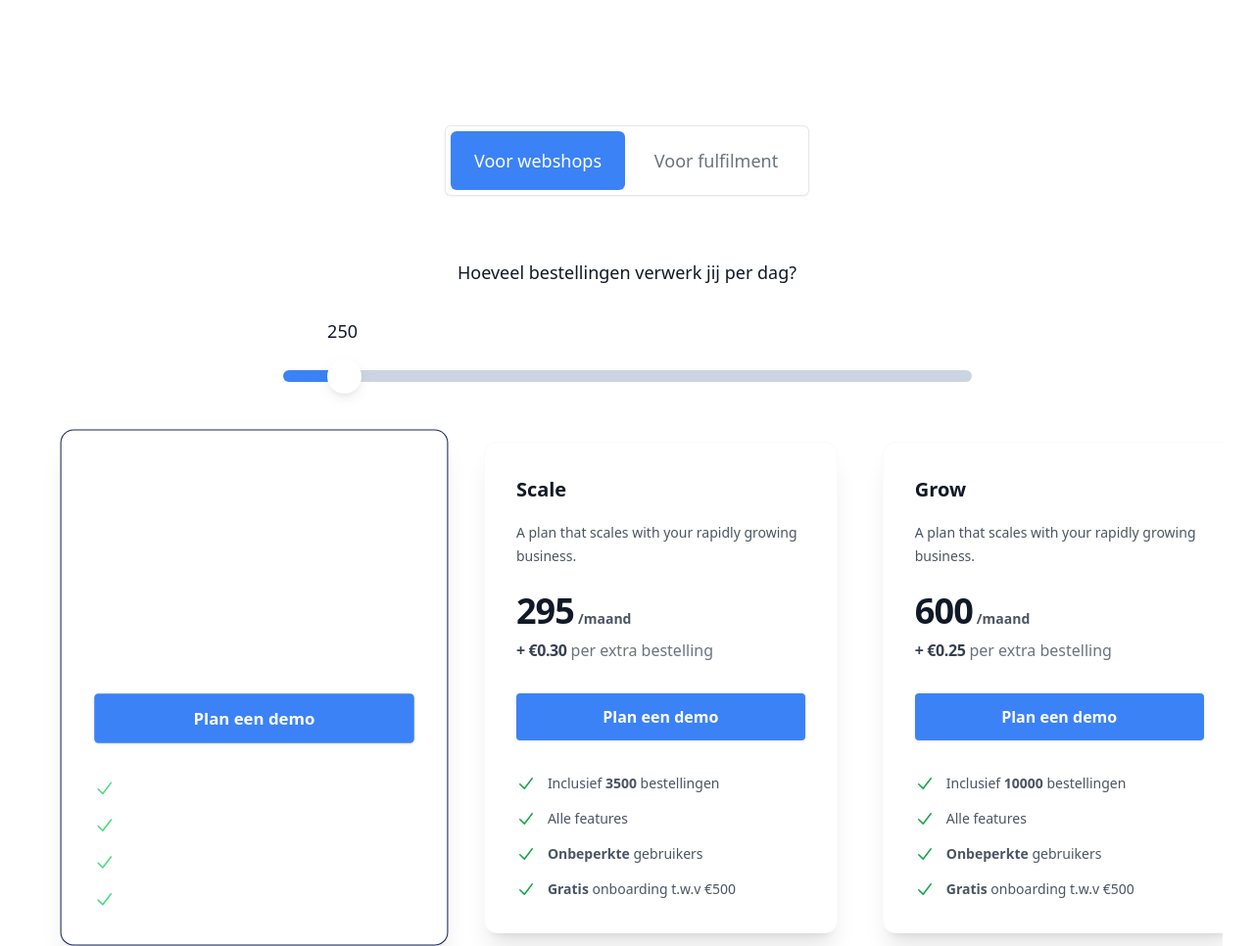
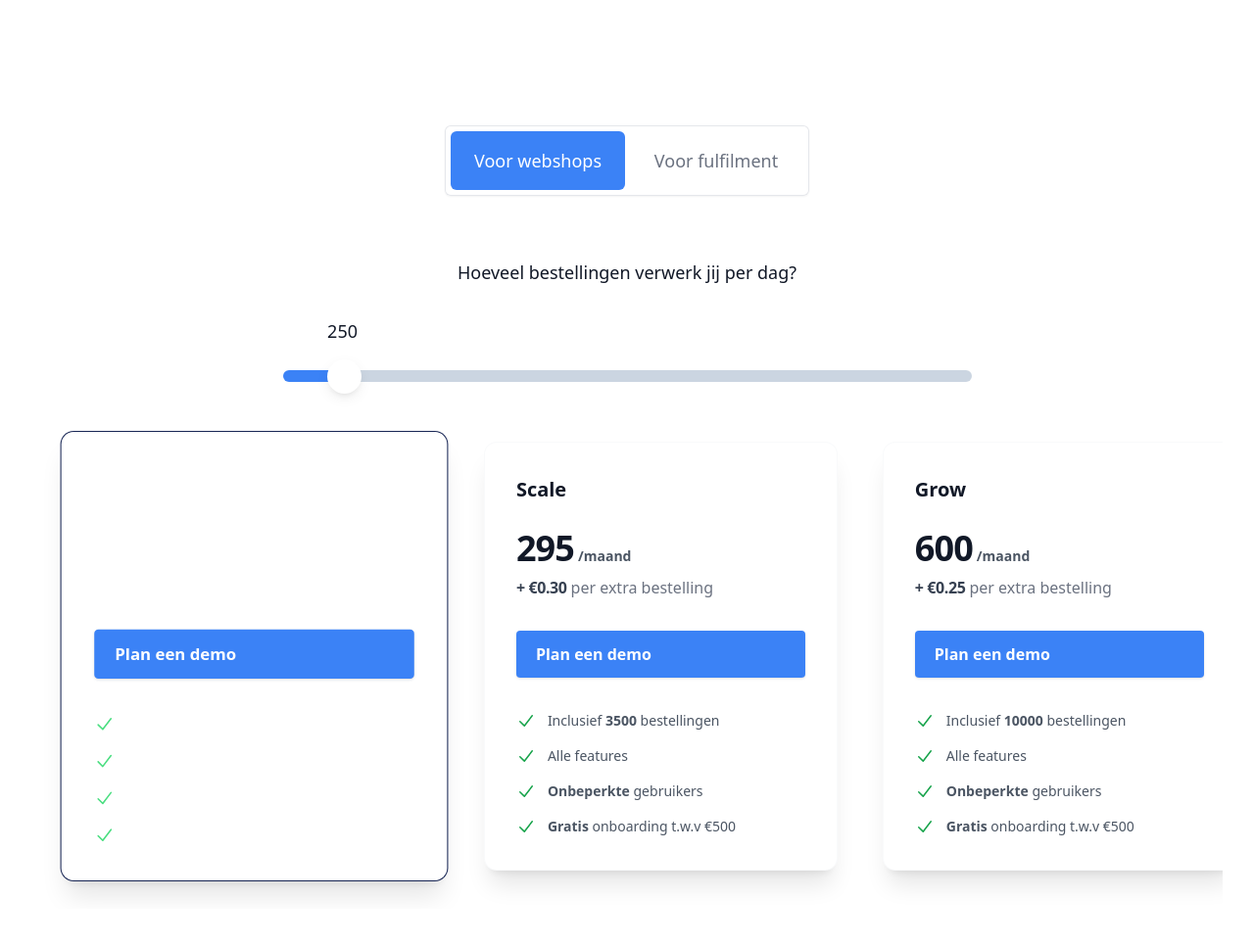
Before and after one commit to syndesiweb/pricing, a plain HTML site: page index.html in a window 1280 px wide. Shown: the top 966 px of the page at 98% size. After the commit the page ends 928 px from the top, so only its background shows below. Drawn offline with nearby package versions, Linux system fonts and the light colour scheme.

Commit message:
Update index.html

```diff
--- a/index.html
+++ b/index.html
@@ -120,9 +120,6 @@
                         <h2 id="tier-hobby" class="text-xl font-semibold leading-8"
                             v-bind:class="{'text-white': selectedPlan === planKey, 'text-gray-900': selectedPlan !== planKey}">
                             {{ plan.name }}</h2>
-                        <p class="mt-4 text-sm leading-6"
-                           v-bind:class="{'text-white': selectedPlan === planKey, 'text-gray-600': selectedPlan !== planKey}">
-                            {{ plan.description }}</p>
                         <p class="mt-6 flex items-baseline gap-x-1">
                             <!-- Price, update based on frequency toggle state -->
                             <span class="text-4xl font-bold tracking-tight"
@@ -141,9 +138,9 @@
                                   v-bind:class="{'text-white': selectedPlan === planKey, 'text-gray-500': selectedPlan !== planKey}">per extra bestelling</span>
                         </p>
                         <div class="mt-8 w-full">
-                            <button class="block bg-blue-500 text-white font-semibold w-full px-5 py-3 rounded shadow">
+                            <a class="block bg-blue-500 text-white font-semibold w-full px-5 py-3 rounded shadow" href="https://meetings-eu1.hubspot.com/jesper-ludema?uuid=3e60e62b-03b4-4c36-b06d-aae4bc705412">
                                 Plan een demo
-                            </button>
+                            </a>
                         </div>
                         <ul role="list" class="mt-8 space-y-3 text-sm leading-6"
                             v-bind:class="{'text-white': selectedPlan === planKey, 'text-gray-600': selectedPlan !== planKey}">
```
